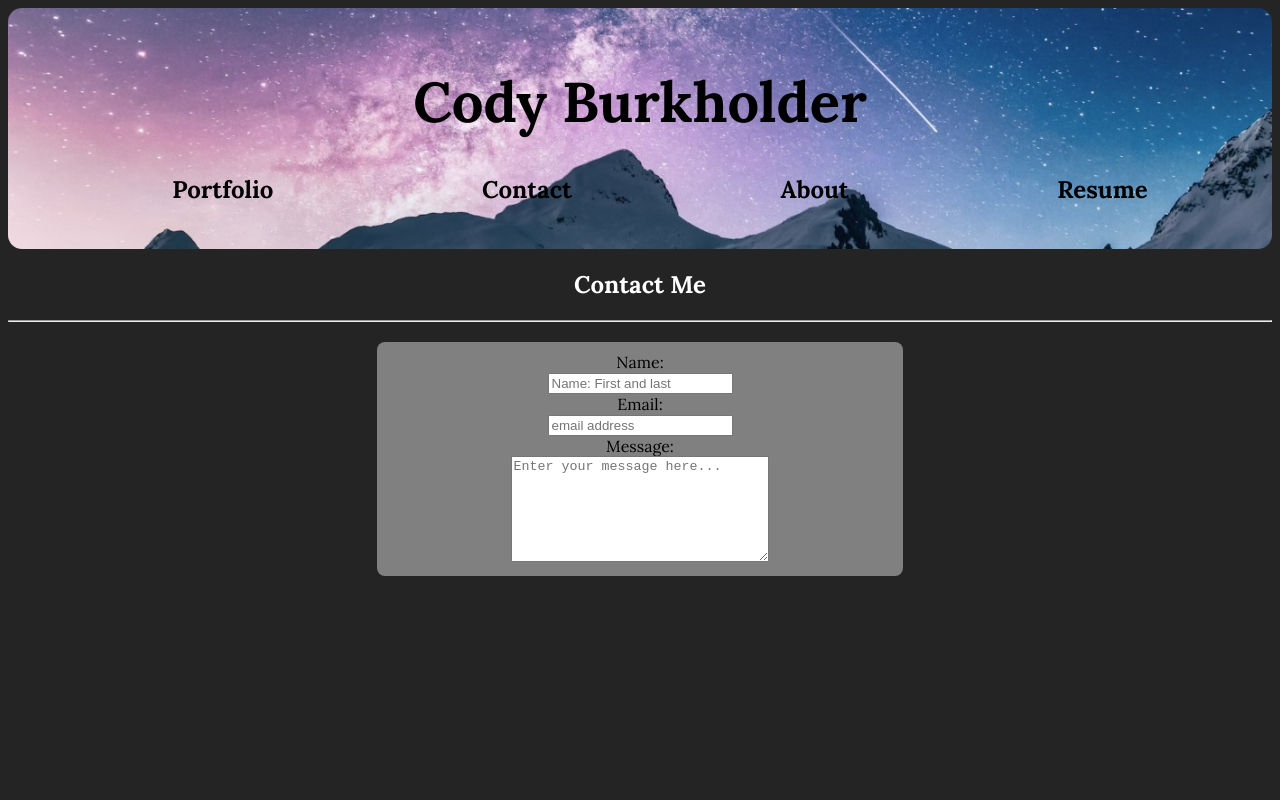
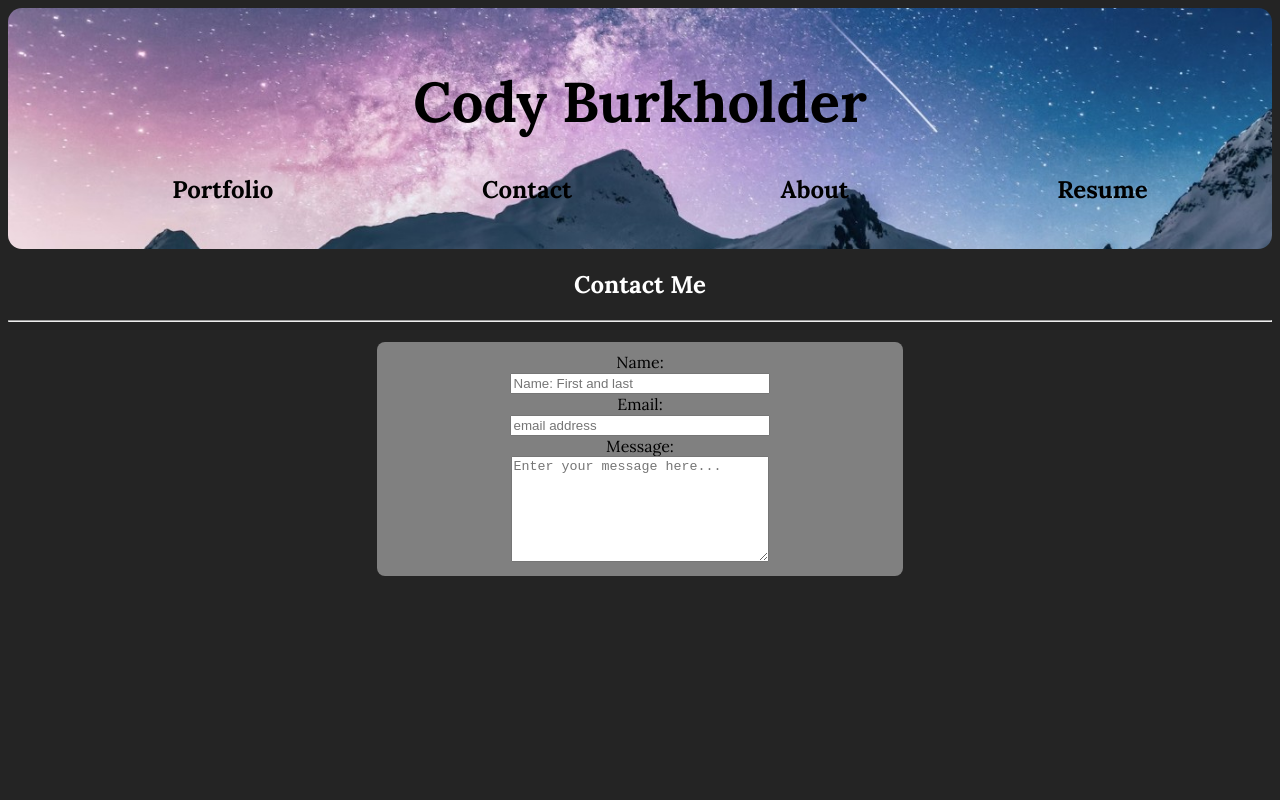
Before and after one commit to chilejay7/React-Portfolio, a React (Vite) app: page /contact in a window 1280 px wide. Shown: the top 800 px of the page. Built offline with nearby package versions, Linux system fonts and the light colour scheme.

Commit message:
additional form fields added

```diff
--- a/src/components/ContactForm.jsx
+++ b/src/components/ContactForm.jsx
@@ -1,6 +1,7 @@
 function ContactForm() {
     return(
         <form id="contact-form">
+
             <div className="form-label">
             <label>Name:</label>
             </div>
--- a/src/pages/ContactPage.css
+++ b/src/pages/ContactPage.css
@@ -6,6 +6,10 @@
     padding: 10px;
 }
 
+#contact-form input {
+    width: 50%;
+}
+
 #contact-form textarea {
     width: 50%;
     height: 100px;
```
